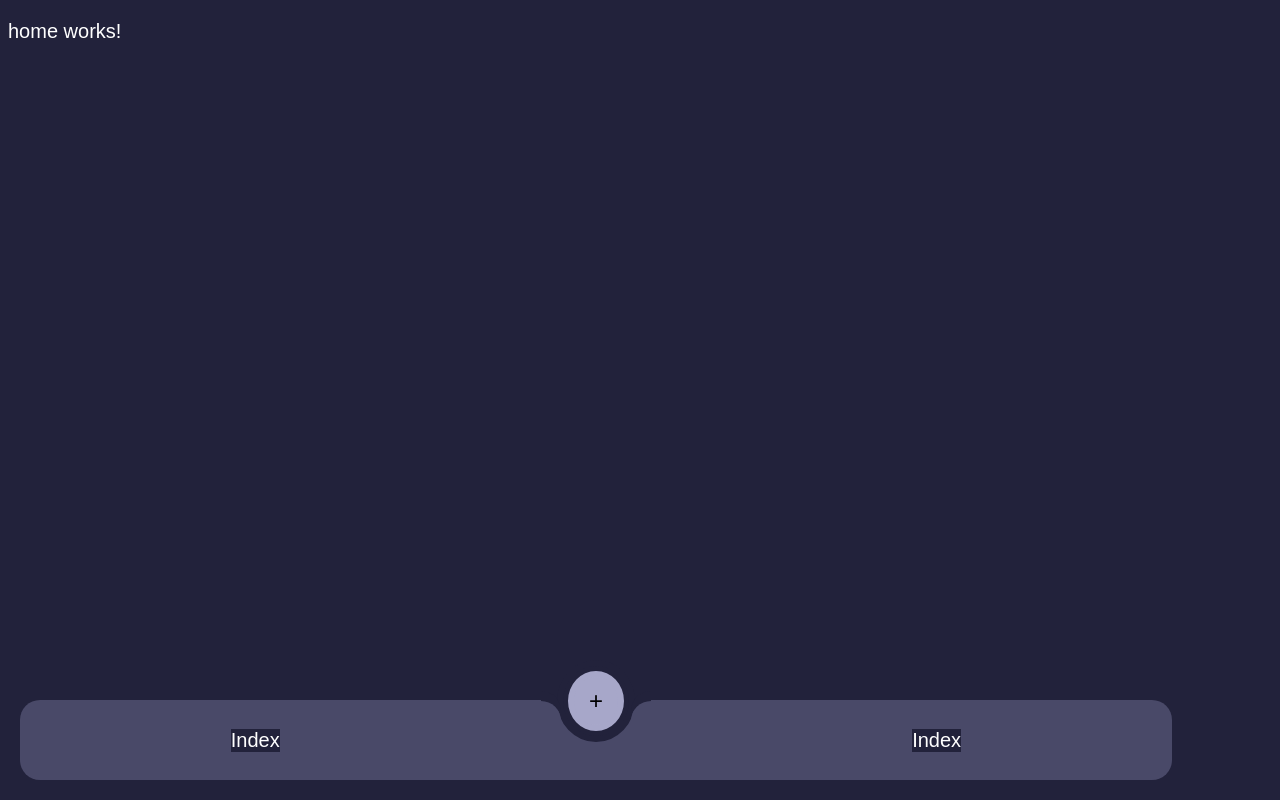
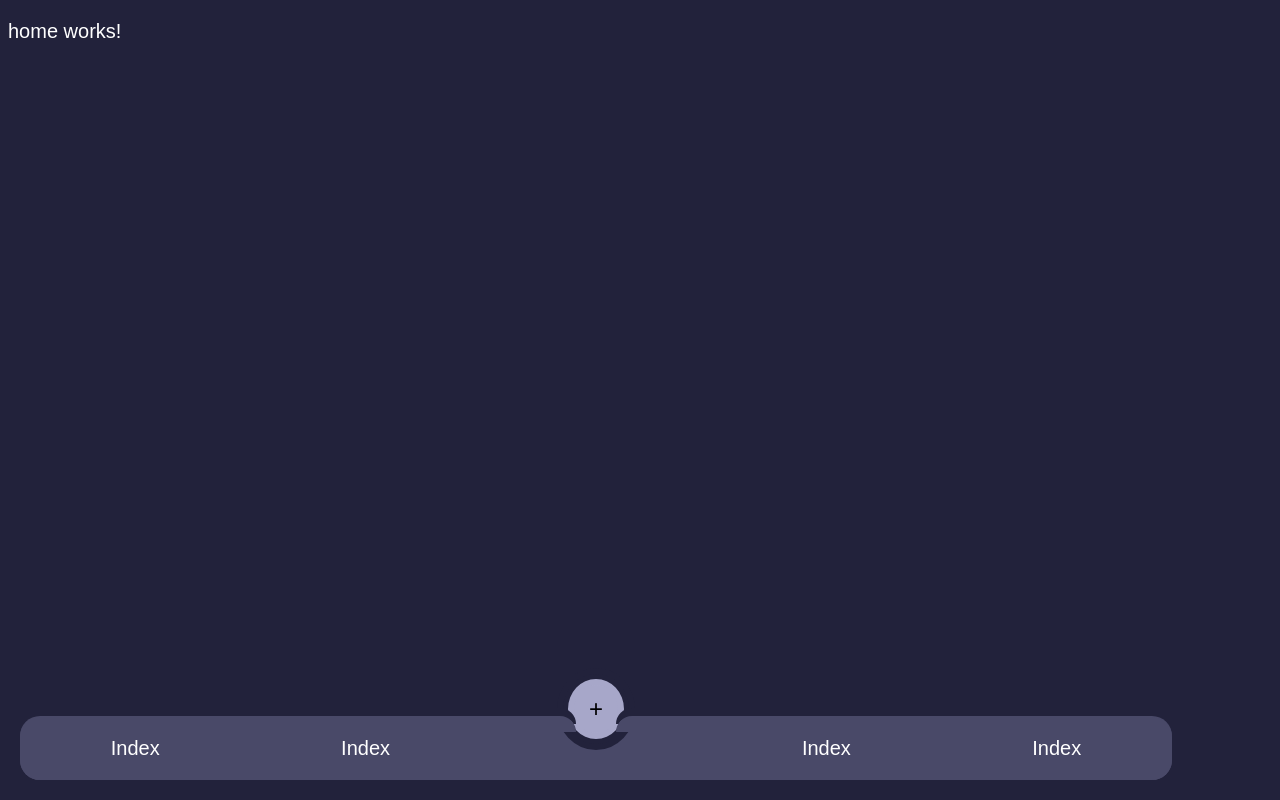
Before and after one commit to mohammadakradi/todo-webapp, an Angular app: page / in a window 1280 px wide. Built offline with nearby package versions, Linux system fonts and the light colour scheme.

Commit message:
update app-controller

```diff
--- a/src/app/app.component.scss
+++ b/src/app/app.component.scss
@@ -1,7 +1,7 @@
 .app-controller{
     background-color: #494968;
-    width: 90%;
-    height: 10%;
+    width: 90dvw;
+    height: 8dvh;
     display: flex;
     justify-content: space-evenly;
     align-items: center;
--- a/src/app/shared/components/app-controller/app-controller.component.html
+++ b/src/app/shared/components/app-controller/app-controller.component.html
@@ -1,17 +1,19 @@
-<!-- <div class="controller"> -->
+<div class="controller">
     <div class="controller-item">
         <p>Index</p>
     </div>
     <div class="controller-item">
-        <!-- <p>Index</p> -->
-    </div>
-    <div class="controller-add">
-        <button class="add-btn">+</button>
+        <p>Index</p>
     </div>
     <div class="controller-item">
-        <!-- <p>Index</p> -->
+        <div class="controller-add">
+            <button class="add-btn">+</button>
+        </div>
     </div>
     <div class="controller-item">
         <p>Index</p>
     </div>
-<!-- </div> -->
+    <div class="controller-item">
+        <p>Index</p>
+    </div>
+</div>
--- a/src/app/shared/components/app-controller/app-controller.component.scss
+++ b/src/app/shared/components/app-controller/app-controller.component.scss
@@ -1,3 +1,13 @@
+.controller{
+    background-color: #494968;
+    width: 90dvw;
+    // height: 8dvh;
+    display: flex;
+    justify-content: space-evenly;
+    align-items: center;
+    border-radius: 20px;
+}
+
 .controller-item{
     display: flex;
     flex-direction: column;
@@ -5,35 +15,41 @@
     justify-content: center;
     background-color: transparent;
     // flex-grow: 1;
+    width: 20%;
+    height: 100%;
+
+    & p{
+        background-color: transparent;
+    }
 }
 
 .controller-add{
     // margin-bottom: 25%;
     // background-color: #A7A7C9;
     position: absolute;
-    top: -50%;
+    top: -6dvh;
     border: 6px solid #22223B;
     border-radius: 100%;
 }
 .controller-add::before{
-    height: 20px;
-    width: 20px;
+    height: 2dvh;
+    width: 5dvw;
     background-color: #494968;
     position: absolute;
-    top: 50%;
-    left: -22px;
-    content: '';
-    border-top-right-radius: 20px;
-    box-shadow: 0px -10px 0 0 #22223B;
+    top: 5.3dvh;
+    left: -4dvw;
+    content: "";
+    border-top-right-radius: 10dvw;
+    box-shadow: 0px -8px 0 0 #22223B;
 }
 .controller-add::after{
-    height: 20px;
-    width: 20px;
+    height: 2dvh;
+    width: 5dvw;
     background-color: #494968;
     position: absolute;
-    top: 50%;
-    right: -22px;
-    content: '';
-    border-top-left-radius: 20px;
-    box-shadow: 0px -10px 0 0 #22223B;
+    top: 5.3dvh;
+    right: -4dvw;
+    content: "";
+    border-top-left-radius: 10dvw;
+    box-shadow: 0px -8px 0 0 #22223B;
 }
```
